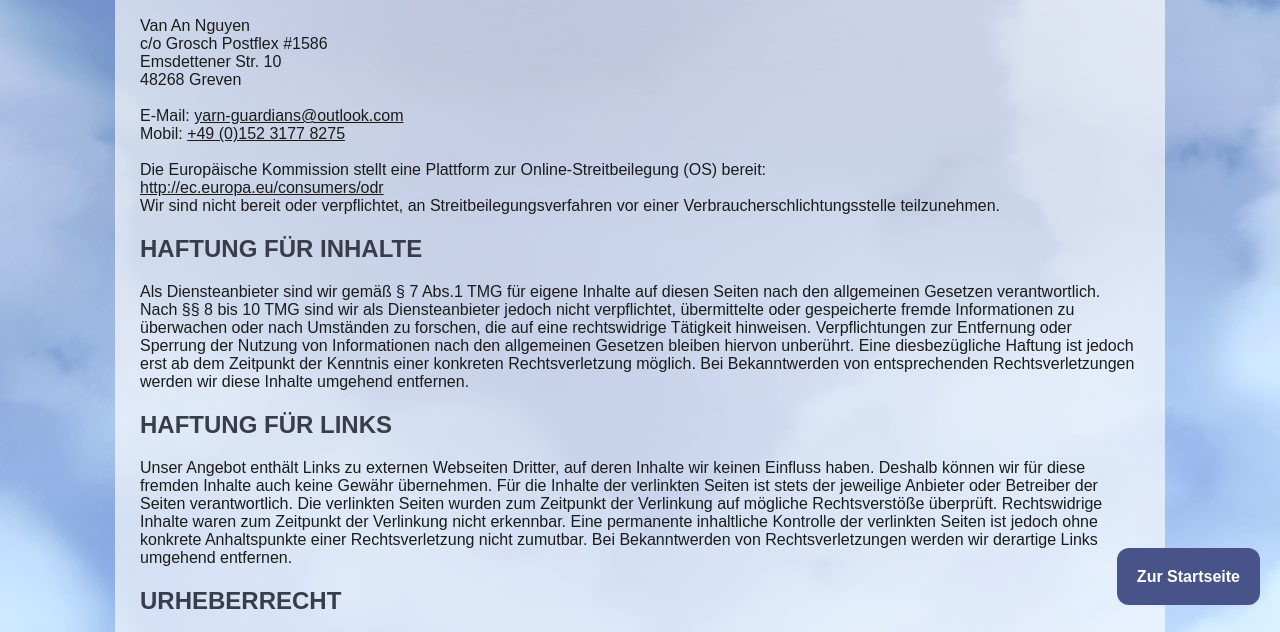
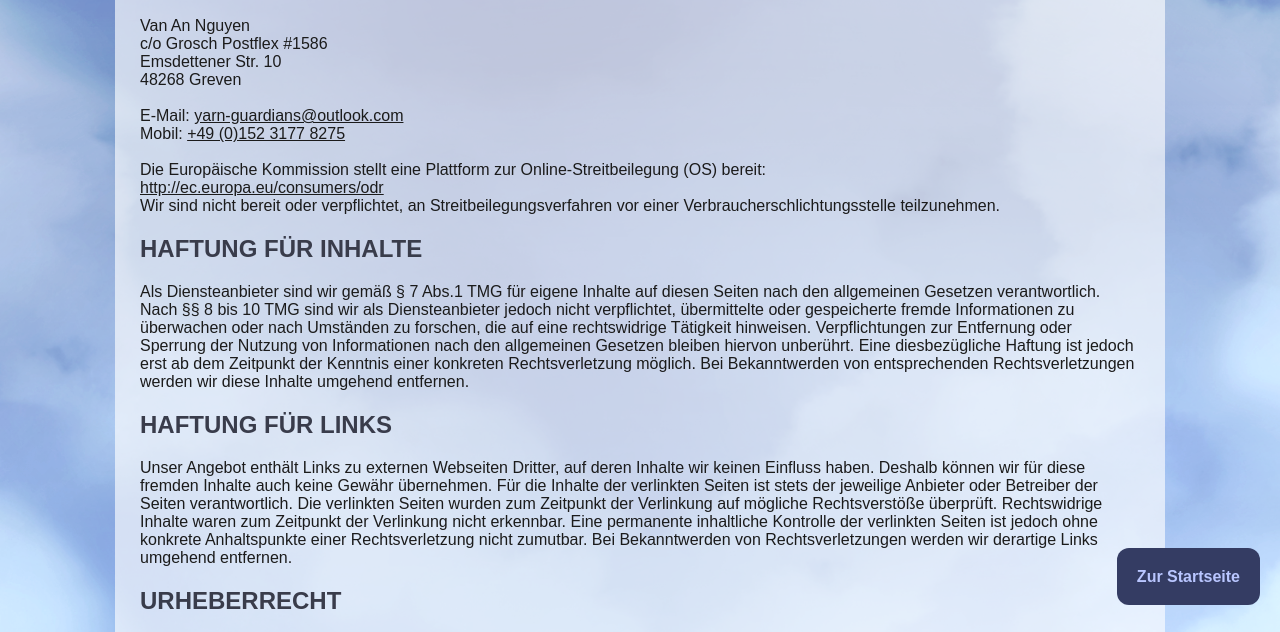
Before and after one commit to Voidborn/YG-website, a Gatsby site: page /imprint in a window 1280 px wide. In both pictures the pointer is over the link "Zur Startseite". Shown: the part 164-796 px from the top of the page. Built offline with nearby package versions, Linux system fonts and the light colour scheme; Gatsby itself is replaced by a stand-in of ours.

Commit message:
mouse over styling for home button

```diff
--- a/src/styles/global.css
+++ b/src/styles/global.css
@@ -77,7 +77,6 @@ h1{
 
 button:disabled,
 button[disabled] {
-    border: 1px solid #999999;
     background-color: #cccccc;
     color: #666666;
 }
@@ -88,6 +87,11 @@ button[disabled] {
     right: 20px;
     bottom: 50px;
     z-index: 100;
+}
+
+.button:hover {
+    background-color: #343c63;
+    color: #b9c6ff;
 }
 
 input[type=text] {
```
